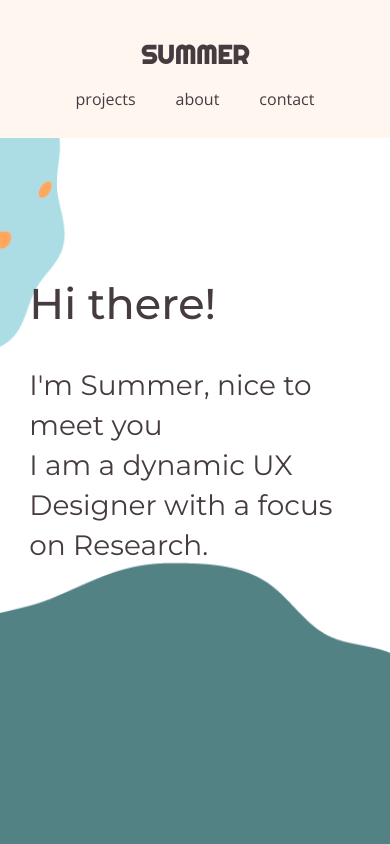
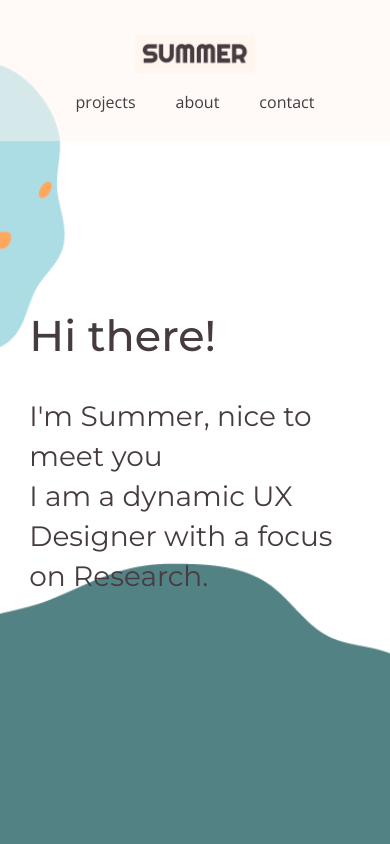
Before and after one commit to hushangni/summer_portfolio, a plain HTML site: page index.html in a window 390 px wide. Shown: the top 844 px of the page. Drawn offline with nearby package versions, Linux system fonts and the light colour scheme.

Commit message:
Added nav bar transparency and made it sticky

```diff
--- a/index.html
+++ b/index.html
@@ -14,10 +14,14 @@
   <link rel="stylesheet" href="./styles/styles.css">
 </head>
 <body>
+
+  <header>
     <div class="top-nav">
       <!-- wrapper -->
       <div class="wrapper">
-      <h1>summer</h1>
+        <div class="logo">
+          <img src="./assets/logo.png" alt="">
+        </div>
 
         <nav>
           <ul>
@@ -27,14 +31,17 @@
           </ul>
         </nav>
 
-    </div><!--end of wrapper-->
+      </div>
+      <!--end of wrapper-->
     </div>
 
-  <header>
+    <div class="flex-container">
+
       <div class="wrapper">
         <h2>Hi there!</h2>
         <h3>I'm Summer, nice to meet you</h3>
         <h3>I am a dynamic UX Designer with a focus on Research.</h3>
+      </div>
     </div>
   </header>
 
--- a/styles/styles.css
+++ b/styles/styles.css
@@ -90,9 +90,9 @@ p {
 
 /* Top nav styles */
 .top-nav {
-  background-color: #fff6ef;
-  padding: 40px 0 20px;
-  position: fixed;
+  background-color: rgba(255, 246, 239, 0.5);
+  padding: 35px 0 20px;
+  position: sticky;
   width: 100%;
   top: 0;
 }
@@ -100,6 +100,11 @@ p {
 .top-nav .wrapper {
   display: flex;
   justify-content: space-between;
+  align-items: center;
+}
+
+.top-nav .logo {
+  width: 120px;
 }
 
 .top-nav ul {
@@ -116,10 +121,15 @@ p {
 header {
   background-image: url(../assets/header-background.png);
   background-size: cover;
-  min-height: 100vh;
+}
+
+header .flex-container {
   display: flex;
+  min-height: calc(100vh - 92.75px);
   justify-content: center;
   align-items: center;
+  position: relative;
+  top: -40px;
 }
 
 /* project styles */
@@ -230,6 +240,15 @@ footer .wrapper {
     justify-content: space-between;
   }
 
+  header .flex-container {
+    display: flex;
+    min-height: calc(100vh - 140px);
+    justify-content: center;
+    align-items: center;
+    position: relative;
+    top: -40px;
+  }
+
   .top-nav ul li {
     margin: 0 20px;
   }
```
Also changed, not shown: assets/logo.png (added). Lines whose indentation alone changed are shown as unchanged.
